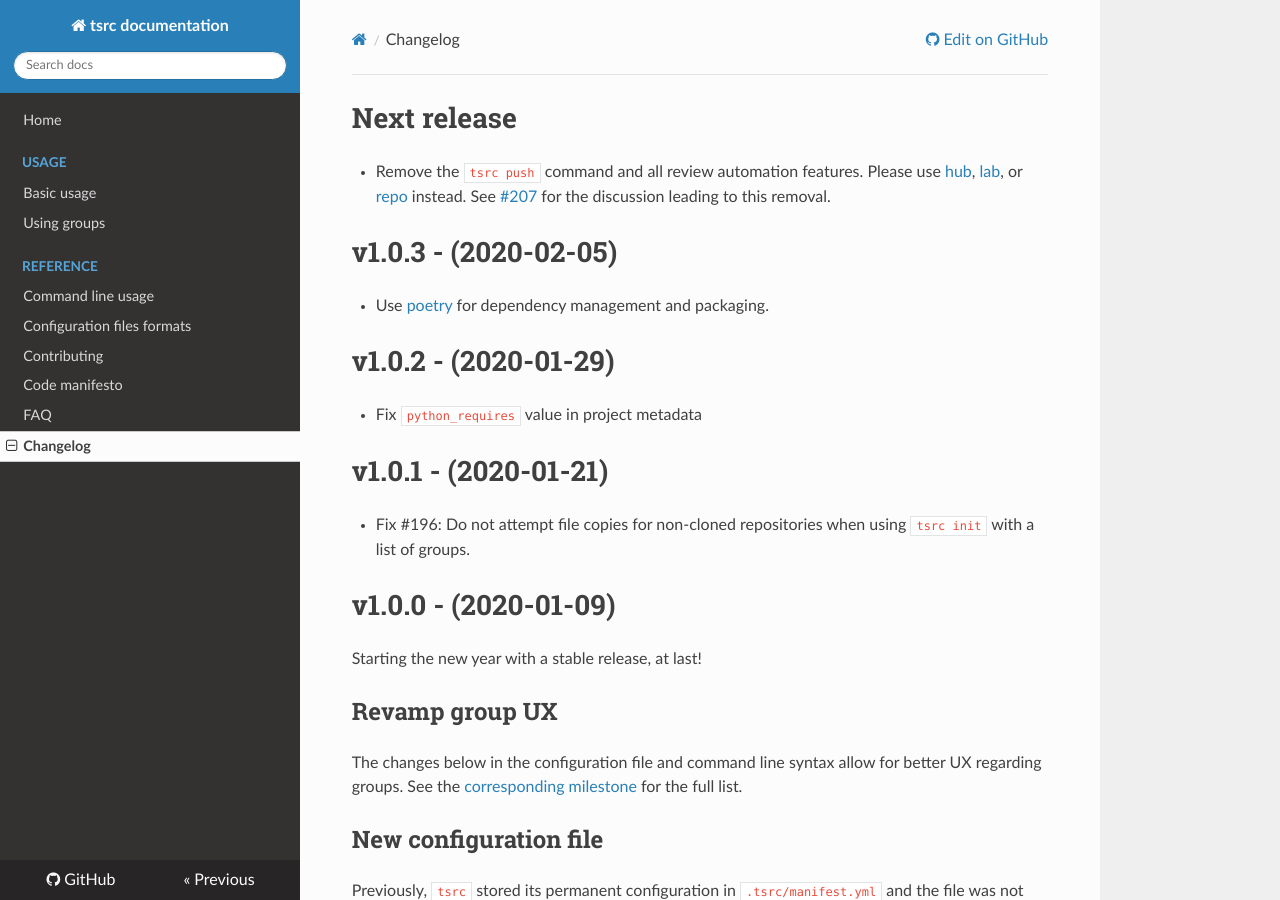
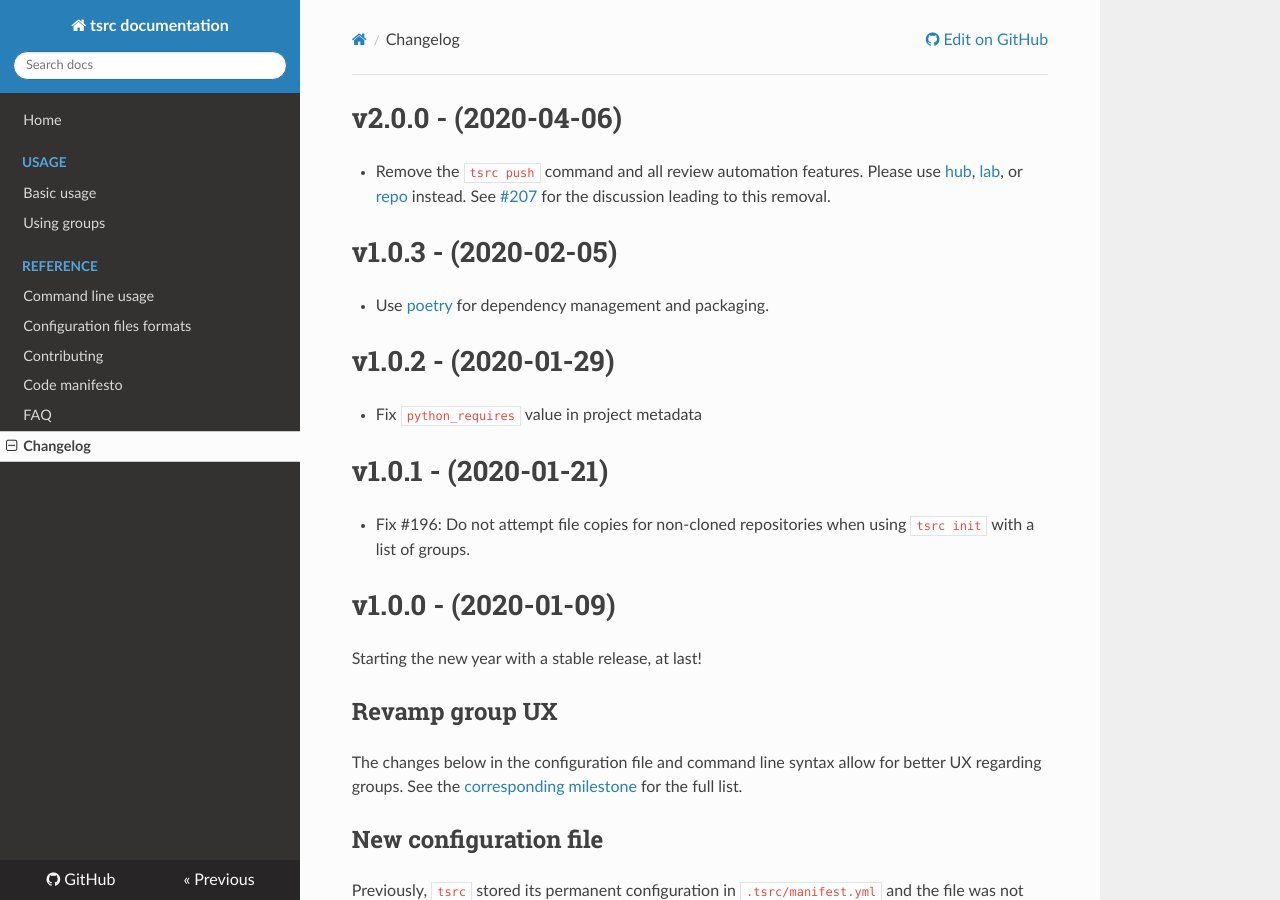
Before and after one commit to your-tools/tsrc, an MkDocs documentation site: the page built from docs/changelog.md, in a window 1280 px wide and 900 px high. Built offline with MkDocs 1.6.1, drawn with Linux system fonts in a browser that asks for light colours; nearby versions of some CDN libraries.

Commit message:
Guess it's time for version v2
Let's use romantic versioning

```diff
--- a/docs/changelog.md
+++ b/docs/changelog.md
@@ -1,4 +1,4 @@
-# Next release
+# v2.0.0 - (2020-04-06)
 
 * Remove the `tsrc push` command and all review automation features. Please
   use [hub](https://github.com/github/hub), [lab](https://github.com/zaquestion/lab),
```
